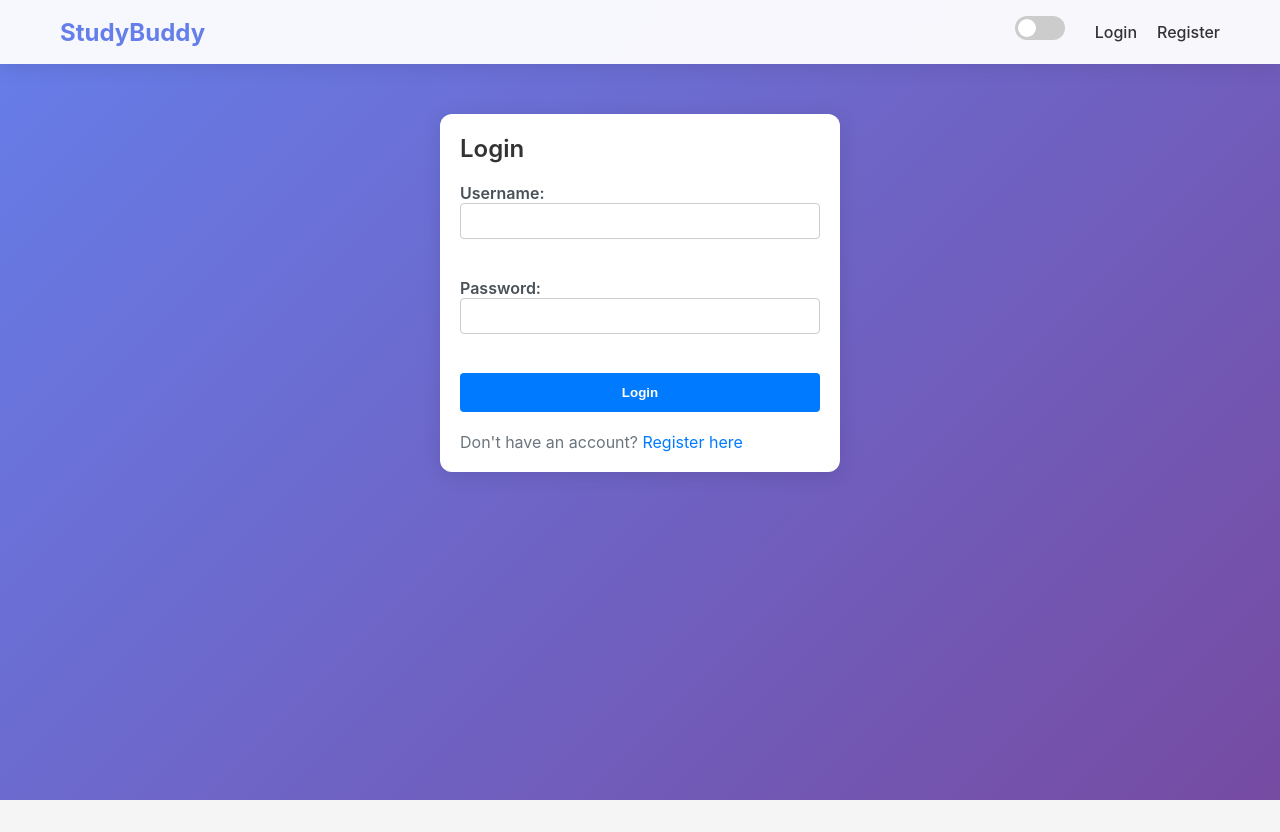
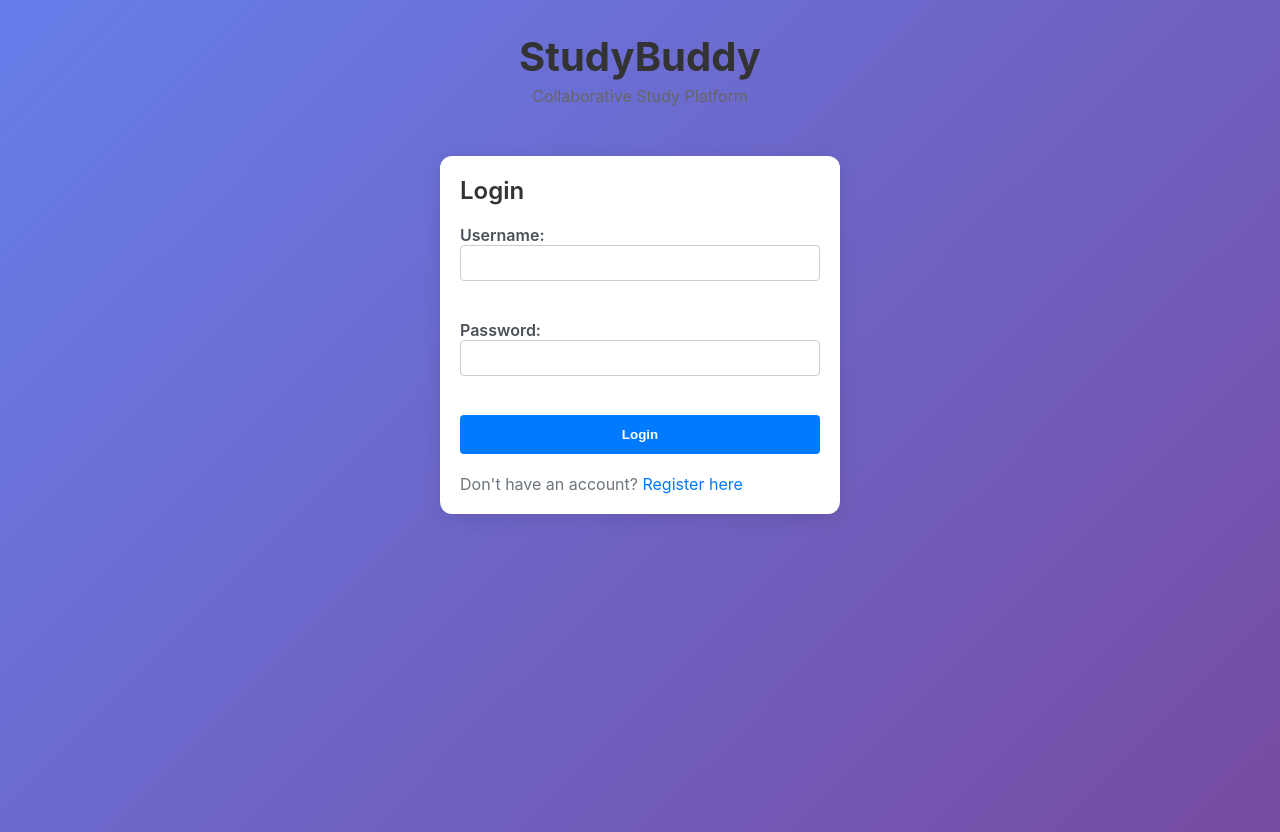
Before and after one commit to MarvinOuma/StudyBuddy, a React (Create React App) app in the folder frontend/: page /login in a window 1280 px wide. Before the commit the page ends 800 px from the top, so only its background shows below. Built offline with nearby package versions, Linux system fonts and the light colour scheme.

Commit message:
Add JWT protection to leave group route, refactor routing in App component, and enhance branding on Auth pages

```diff
--- a/frontend/src/App.js
+++ b/frontend/src/App.js
@@ -1,5 +1,5 @@
 import React from 'react';
-import { BrowserRouter as Router, Routes, Route, Navigate } from 'react-router-dom';
+import { BrowserRouter as Router, Routes, Route, Navigate, useLocation } from 'react-router-dom';
 import { AuthProvider, AuthContext } from './context/AuthContext';
 import { ThemeProvider } from './context/ThemeContext';
 import Navigation from './components/Navigation';
@@ -23,16 +23,16 @@ const PrivateRoute = ({ children }) => {
   return user ? children : <Navigate to="/login" />;
 };
 
-function App() {
+const AppContent = () => {
+  const location = useLocation();
+  const hideNavigation = ['/login', '/register'].includes(location.pathname);
+
   return (
-    <ThemeProvider>
-      <AuthProvider>
-        <Router>
-        <Navigation />
+    <>
+      {!hideNavigation && <Navigation />}
       <Routes>
         <Route path="/login" element={<Login />} />
         <Route path="/register" element={<Register />} />
-          {/* Example protected route */}
         <Route
           path="/dashboard"
           element={
@@ -68,6 +68,17 @@ function App() {
         } />
         <Route path="*" element={<Navigate to="/dashboard" />} />
       </Routes>
+    </>
+  );
+};
+
+function App() {
+  return (
+    <ThemeProvider>
+      <AuthProvider>
+        <Router>
+          <AppContent />
+
         </Router>
       </AuthProvider>
     </ThemeProvider>
--- a/frontend/src/index.css
+++ b/frontend/src/index.css
@@ -462,3 +462,30 @@ input:checked + .slider {
 input:checked + .slider:before {
   transform: translateX(26px);
 }
+
+/* Auth Page Branding */
+.auth-header {
+  text-align: center;
+  margin-bottom: 30px;
+}
+
+.brand-title {
+  font-size: 2.5em;
+  font-weight: bold;
+  color: #333;
+  margin: 0;
+}
+
+.brand-subtitle {
+  font-size: 1em;
+  color: #666;
+  margin: 5px 0 0 0;
+}
+
+body.dark-mode .brand-title {
+  color: #fff;
+}
+
+body.dark-mode .brand-subtitle {
+  color: #ccc;
+}
--- a/frontend/src/pages/Login.js
+++ b/frontend/src/pages/Login.js
@@ -24,6 +24,10 @@ const Login = () => {
 
   return (
     <div className="container">
+      <div className="auth-header">
+        <h1 className="brand-title">StudyBuddy</h1>
+        <p className="brand-subtitle">Collaborative Study Platform</p>
+      </div>
       <div className="card login-container">
         <h2>Login</h2>
         {error && <div className="error">{error}</div>}
--- a/frontend/src/pages/Register.js
+++ b/frontend/src/pages/Register.js
@@ -24,6 +24,10 @@ const Register = () => {
 
   return (
     <div className="container">
+      <div className="auth-header">
+        <h1 className="brand-title">StudyBuddy</h1>
+        <p className="brand-subtitle">Collaborative Study Platform</p>
+      </div>
       <div className="card register-container">
         <h2>Register</h2>
         {error && <div className="error">{error}</div>}
```
Also changed, not shown: 1 other file (tests, documents, lock files or other folders). Lines whose indentation alone changed are shown as unchanged.
